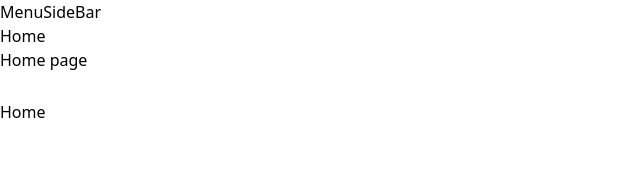
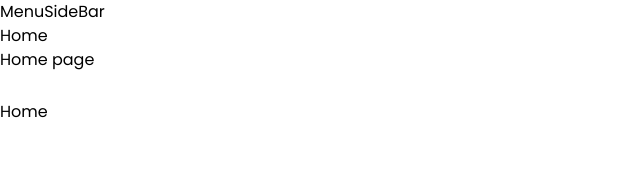
Before and after one commit to walber-vaz/admin-template, a Next.js app: page / in a window 1280 px wide. Shown: the top 174 px of the page, without its empty margins (0-640 px from the left). Built offline with nearby package versions, Linux system fonts and the light colour scheme.

Commit message:
feat: set font poppins

```diff
--- a/src/pages/_app.tsx
+++ b/src/pages/_app.tsx
@@ -1,5 +1,12 @@
 import '@/styles/globals.css'
 import type { AppProps } from 'next/app'
+import { Poppins } from 'next/font/google'
+
+const poppins = Poppins({
+  subsets: ['latin'],
+  weight: ['200', '300', '400', '500', '600', '700', '800', '900'],
+  variable: '--font-poppins'
+})
 
 /**
  * A React component that renders the App.
@@ -7,5 +14,9 @@ import type { AppProps } from 'next/app'
  * @return {JSX.Element} The rendered component.
  */
 export default function App({ Component, pageProps }: AppProps): JSX.Element {
-  return <Component {...pageProps} />
+  return (
+    <main className={`${poppins.variable} font-sans`}>
+      <Component {...pageProps} />
+    </main >
+  )
 }
--- a/tailwind.config.js
+++ b/tailwind.config.js
@@ -6,7 +6,11 @@ module.exports = {
     './src/app/**/*.{js,ts,jsx,tsx,mdx}',
   ],
   theme: {
-    extend: {},
+    extend: {
+      fontFamily: {
+        sans: ['var(--font-poppins)'],
+      },
+    },
   },
   plugins: [],
 }
```
